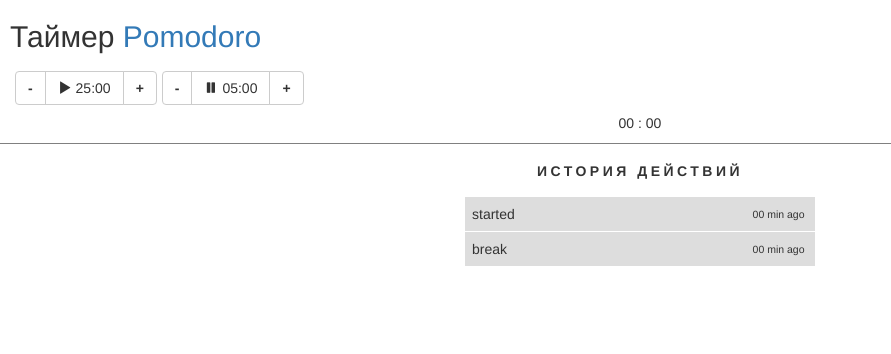
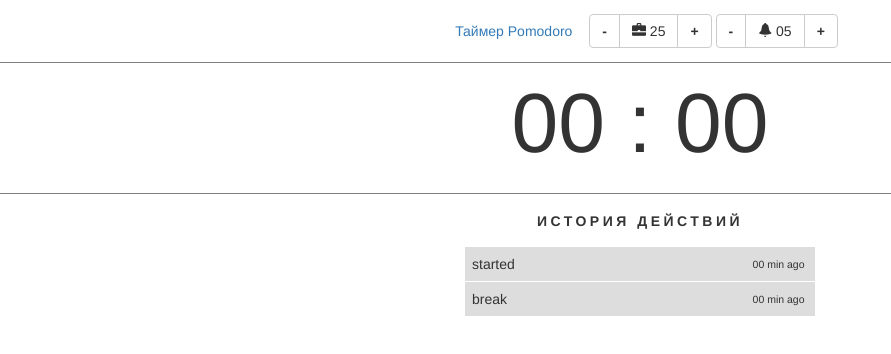
Before and after one commit to bskydive/JavaScriptPractice, a plain HTML site: page portfolio/timer.html in a window 1280 px wide. Shown: the whole page, without its empty margins (0-891 px from the left). Drawn offline with nearby package versions, Linux system fonts and the light colour scheme.

Commit message:
change grid layot, remove navbar

```diff
--- a/portfolio/timer.html
+++ b/portfolio/timer.html
@@ -10,21 +10,29 @@
     <style type = "text/css">
 
 
-        .timeText {
+        #id_timeText {
             padding: 0px;
             margin: 0px;
             font-size: 6em;
+        }
+
+        #id_headerControls {
+            padding: 1em;
+        }
+
+        #id_timeText {
+            border-top: 1px solid gray;
         }
 
         .btnTimer {
             font-size: 1em;
         }
 
-        #history {
+        #id_historyText {
             border-top: 1px solid gray;
         }
 
-        #history h2 {
+        #id_historyText h2 {
             text-transform: uppercase;
             letter-spacing: 0.25em;
             font-weight: bold;
@@ -32,20 +40,20 @@
             margin-bottom: 1.25em;
         }
 
-        #history ul {
+        #id_historyText ul {
             text-align: left;
             width: 25em;
             margin: 0 auto;
         }
 
-        #history ul li {
+        #id_historyText ul li {
             padding: 0.5em 5em 0.5em 0.5em;
             background: #ddd;
             margin-bottom: 1px;
             position: relative;
         }
 
-        #history ul li span.time {
+        #id_historyText ul li span.time {
             position: absolute;
             right: 1em;
             top: 1em;
@@ -62,10 +70,8 @@
           href = "//fonts.googleapis.com/css?family=Roboto:400italic,300,700,300italic,400&subset=latin,cyrillic-ext">
 
     <script>
-        var timerStart = 0;
-        var smallPauseStart = 0;
-        var largePauseStart = 0;
-        var nowMsecs = 0;
+        var timerStart = 0, smallPauseStart = 0, largePauseStart = 0, nowMsecs = 0;
+        var timerMaxValue = 25, smallPauseValue = 5;
 
         function parseValue(valueText) {
 //      return [valueText.split("@")[0].replace(/\s+/g, '').toNumber()][valueText.split("@")[1].replace(/\s+/g, '').toNumber()];
@@ -77,8 +83,8 @@
 
 
         function incTimer() {
-            var timeSpend = minSecSpend();
-            $("#id_btnTimer").html(" " + timeSpend[0] + ":" + timeSpend[1]);
+            timerMaxValue += 5;
+            $("#id_btnTimer").html(" " + timerMaxValue.toString());
         }
 
         function decTimer() {
@@ -123,9 +129,11 @@
 <body>
 
 
-<div class = "container-fluid btnCenter">
-    <div class = "btn-toolbar" role = "toolbar">
-        <h2>Таймер <a href = "http://pomodorotechnique.com/" class = "navbar-link">Pomodoro</a></h2>
+<div class = "container-fluid text-center" id = "id_headerControls">
+
+    <button type = "button" class = "btn btn-link" href = "http://pomodorotechnique.com/">
+        Таймер Pomodoro
+    </button>
     <!--<div class="btn-group " role="group" aria-label="...">-->
 
     <!--	<button type="button" class="btn btn-default navbar-btn" id="id_btnTimer">-->
@@ -141,41 +149,41 @@
 
     <div class = "btn-group " role = "group" aria-label = "...">
 
-            <button type = "button" class = "btn btn-default navbar-btn controlBtn">
+        <button type = "button" class = "btn btn-default  controlBtn">
             <strong>-</strong>
         </button>
-            <button type = "button" class = "btn btn-default navbar-btn controlBtn" id = "id_btnTimer">
-                <i class = "glyphicon glyphicon-play"></i> 25:00
+        <button type = "button" class = "btn btn-default  controlBtn" id = "id_btnTimer">
+            <i class = "glyphicon glyphicon-briefcase"></i> 25
         </button>
-            <button type = "button" class = "btn btn-default navbar-btn controlBtn">
+        <button type = "button" class = "btn btn-default  controlBtn">
             <strong>+</strong>
         </button>
     </div>
 
     <div class = "btn-group " role = "group" aria-label = "...">
 
-            <button type = "button" class = "btn btn-default navbar-btn controlBtn">
+        <button type = "button" class = "btn btn-default  controlBtn">
             <strong>-</strong>
         </button>
-            <button type = "button" class = "btn btn-default navbar-btn controlBtn" id = "id_btnPause">
-                <i class = "glyphicon glyphicon-pause"></i> 05:00
+        <button type = "button" class = "btn btn-default  controlBtn" id = "id_btnPause">
+            <i class = "glyphicon glyphicon-bell"></i> 05
         </button>
-            <button type = "button" class = "btn btn-default navbar-btn controlBtn">
+        <button type = "button" class = "btn btn-default  controlBtn">
             <strong>+</strong>
         </button>
     </div>
 
-    </div>
+
 </div>
 
 
-<div class = "container-fluid text-center" id = "timeText">
+<div class = "container-fluid text-center" id = "id_timeText">
 
     <p>00 : 00</p>
 
 </div>
 
-<div id = "history" class = "container-fluid text-center historyText">
+<div class = "container-fluid text-center" id = "id_historyText">
     <h2>История действий</h2>
     <ul class = "list-unstyled">
         <li>started<span class = "time">00 min ago</span></li>
```
Lines whose indentation alone changed are shown as unchanged.
